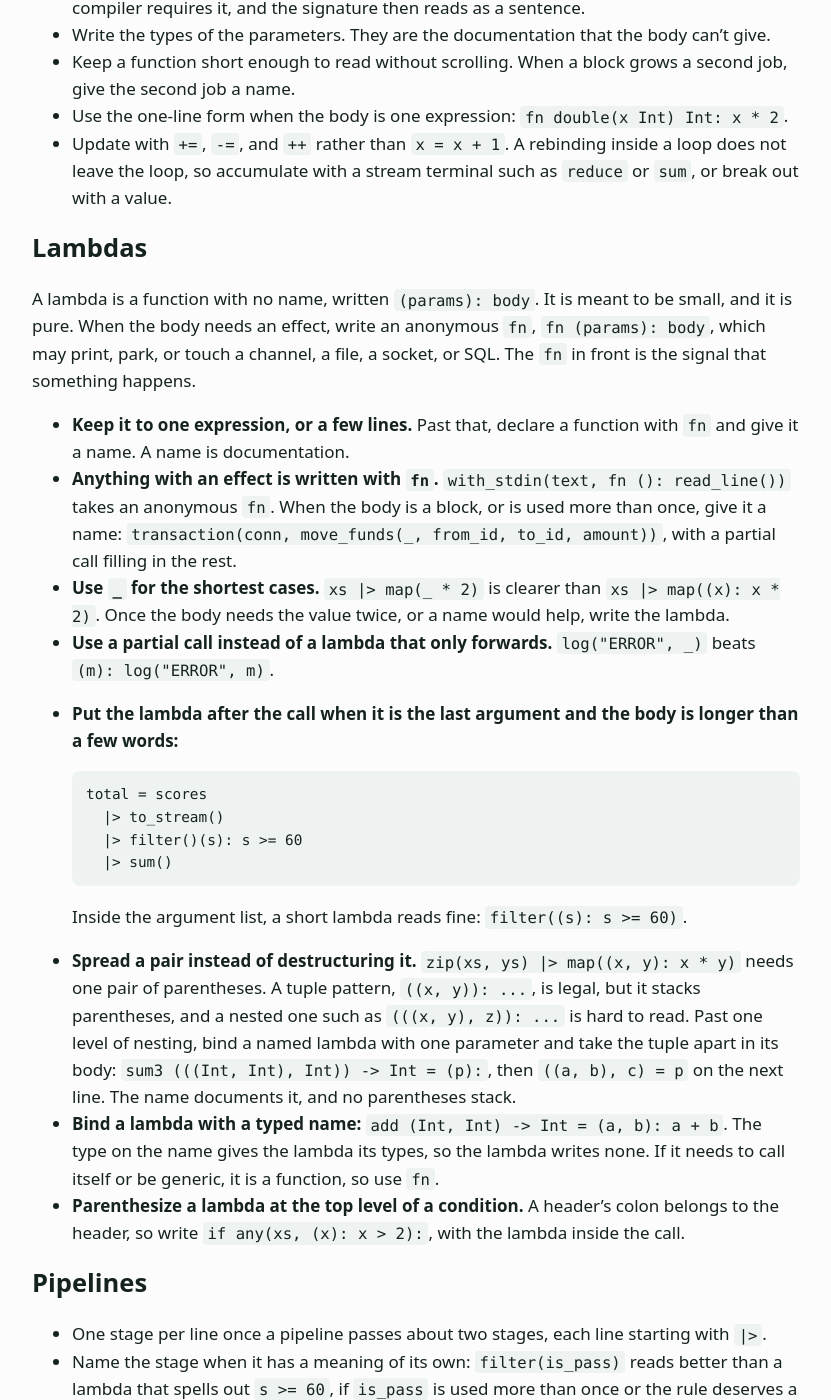
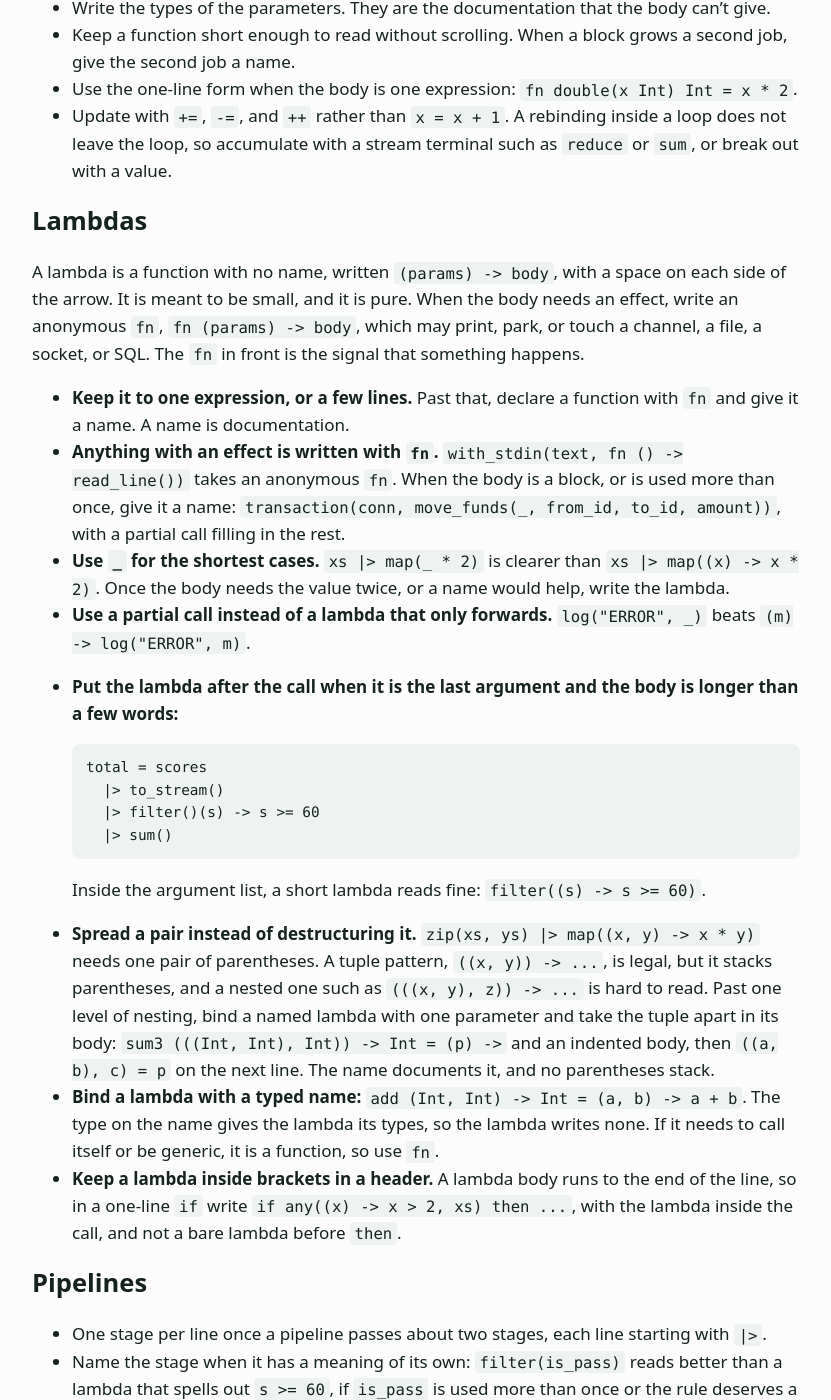
Before and after one commit to slconverse1/moxie, a Jekyll site: the page built from docs/style.md, in a window 1280 px wide and 1400 px high, scrolled down 908 px. Shown: the whole window, without its empty margins (224-1055 px from the left). Built offline with Jekyll 4.4.1, drawn with Linux system fonts in a browser that asks for light colours; some of the changed text lies outside the part shown.

Commit message:
Style Guide: lambda, one-line, else and get rules in the colonless syntax
Co-Authored-By: Claude Sonnet 5.5 <noreply@anthropic.com>
Claude-Session: https://claude.ai/code/session_01XCzUchPRZuBnrDtgjNTTye

````diff
--- a/docs/_includes/style-body.md
+++ b/docs/_includes/style-body.md
@@ -7,8 +7,7 @@ Run `moxie fmt` and stop thinking about layout. It has no options, so every moxi
 - Two spaces per level, no tabs, no trailing spaces.
 - Lines break at 80 columns. A long call or list gets one item per line, two spaces deeper, with the closing bracket back at the original level.
 - One space around operators and after a comma, none before a comma.
-- A lambda's colon touches the closing parenthesis and has one space after it: `(x): x + 1`.
-- An inline fiber has a space after `fn`: `run fn (tx)(out): ...`.
+- An inline fiber has a space after `fn`: `run fn (tx)(out) -> ...`.
 - A blank line before each top-level declaration, and no more than two in a row.
 
 ## Names
@@ -21,30 +20,30 @@ Run `moxie fmt` and stop thinking about layout. It has no options, so every moxi
 - Give every function a return type, and write `Unit` for one that returns nothing. The compiler requires it, and the signature then reads as a sentence.
 - Write the types of the parameters. They are the documentation that the body can't give.
 - Keep a function short enough to read without scrolling. When a block grows a second job, give the second job a name.
-- Use the one-line form when the body is one expression: `fn double(x Int) Int: x * 2`.
+- Use the one-line form when the body is one expression: `fn double(x Int) Int = x * 2`.
 - Update with `+=`, `-=`, and `++` rather than `x = x + 1`. A rebinding inside a loop does not leave the loop, so accumulate with a stream terminal such as `reduce` or `sum`, or break out with a value.
 
 ## Lambdas
 
-A lambda is a function with no name, written `(params): body`. It is meant to be small, and it is pure. When the body needs an effect, write an anonymous `fn`, `fn (params): body`, which may print, park, or touch a channel, a file, a socket, or SQL. The `fn` in front is the signal that something happens.
+A lambda is a function with no name, written `(params) -> body`, with a space on each side of the arrow. It is meant to be small, and it is pure. When the body needs an effect, write an anonymous `fn`, `fn (params) -> body`, which may print, park, or touch a channel, a file, a socket, or SQL. The `fn` in front is the signal that something happens.
 
 - **Keep it to one expression, or a few lines.** Past that, declare a function with `fn` and give it a name. A name is documentation.
-- **Anything with an effect is written with `fn`.** `with_stdin(text, fn (): read_line())` takes an anonymous `fn`. When the body is a block, or is used more than once, give it a name: `transaction(conn, move_funds(_, from_id, to_id, amount))`, with a partial call filling in the rest.
-- **Use `_` for the shortest cases.** `xs |> map(_ * 2)` is clearer than `xs |> map((x): x * 2)`. Once the body needs the value twice, or a name would help, write the lambda.
-- **Use a partial call instead of a lambda that only forwards.** `log("ERROR", _)` beats `(m): log("ERROR", m)`.
+- **Anything with an effect is written with `fn`.** `with_stdin(text, fn () -> read_line())` takes an anonymous `fn`. When the body is a block, or is used more than once, give it a name: `transaction(conn, move_funds(_, from_id, to_id, amount))`, with a partial call filling in the rest.
+- **Use `_` for the shortest cases.** `xs |> map(_ * 2)` is clearer than `xs |> map((x) -> x * 2)`. Once the body needs the value twice, or a name would help, write the lambda.
+- **Use a partial call instead of a lambda that only forwards.** `log("ERROR", _)` beats `(m) -> log("ERROR", m)`.
 - **Put the lambda after the call when it is the last argument and the body is longer than a few words:**
 
   ```
   total = scores
     |> to_stream()
-    |> filter()(s): s >= 60
+    |> filter()(s) -> s >= 60
     |> sum()
   ```
 
-  Inside the argument list, a short lambda reads fine: `filter((s): s >= 60)`.
-- **Spread a pair instead of destructuring it.** `zip(xs, ys) |> map((x, y): x * y)` needs one pair of parentheses. A tuple pattern, `((x, y)): ...`, is legal, but it stacks parentheses, and a nested one such as `(((x, y), z)): ...` is hard to read. Past one level of nesting, bind a named lambda with one parameter and take the tuple apart in its body: `sum3 (((Int, Int), Int)) -> Int = (p):`, then `((a, b), c) = p` on the next line. The name documents it, and no parentheses stack.
-- **Bind a lambda with a typed name:** `add (Int, Int) -> Int = (a, b): a + b`. The type on the name gives the lambda its types, so the lambda writes none. If it needs to call itself or be generic, it is a function, so use `fn`.
-- **Parenthesize a lambda at the top level of a condition.** A header's colon belongs to the header, so write `if any(xs, (x): x > 2):`, with the lambda inside the call.
+  Inside the argument list, a short lambda reads fine: `filter((s) -> s >= 60)`.
+- **Spread a pair instead of destructuring it.** `zip(xs, ys) |> map((x, y) -> x * y)` needs one pair of parentheses. A tuple pattern, `((x, y)) -> ...`, is legal, but it stacks parentheses, and a nested one such as `(((x, y), z)) -> ...` is hard to read. Past one level of nesting, bind a named lambda with one parameter and take the tuple apart in its body: `sum3 (((Int, Int), Int)) -> Int = (p) ->` and an indented body, then `((a, b), c) = p` on the next line. The name documents it, and no parentheses stack.
+- **Bind a lambda with a typed name:** `add (Int, Int) -> Int = (a, b) -> a + b`. The type on the name gives the lambda its types, so the lambda writes none. If it needs to call itself or be generic, it is a function, so use `fn`.
+- **Keep a lambda inside brackets in a header.** A lambda body runs to the end of the line, so in a one-line `if` write `if any((x) -> x > 2, xs) then ...`, with the lambda inside the call, and not a bare lambda before `then`.
 
 ## Pipelines
 
@@ -54,8 +53,8 @@ A lambda is a function with no name, written `(params): body`. It is meant to be
 
 ## Choices
 
-- **Write `else:` for the catch-all arm, not `_ ->`.** It is the last arm of a `when`, of a `select`, and of a `seq:`, and it never takes `->`: `else: "big"`, and in a `select` just `else: println("nothing")`, with no `case`. Keep `_` for what it is a pattern for, such as `(_, v)` or `Some(_)`. A catch-all that is the whole `when` (nothing else to match) is usually an `if`.
-- **Start with a field; reach for a `property` when a read or write needs code.** A caller can't tell them apart, so changing a field into a property later breaks nobody. Use a field delegate (`delegate(Percent)`) when one rule belongs to many fields, and a property when the rule is for one field or needs the others. Give a computed property a `get:` that is a short expression, mark a setter `priv set` when only the type's own methods should write, and use `lazy` for a pure value that costs something to compute. Share changing state through an Atom with `on_change`, not through a mutable static (there isn't one).
+- **Write `else` for the catch-all arm, not `_ ->`.** It is the last arm of a `when`, of a `select`, and of a `seq`, and it never takes `->`: `else "big"`, and in a `select` just `else println("nothing")`, with no `case`. Keep `_` for what it is a pattern for, such as `(_, v)` or `Some(_)`. A catch-all that is the whole `when` (nothing else to match) is usually an `if`.
+- **Start with a field; reach for a `property` when a read or write needs code.** A caller can't tell them apart, so changing a field into a property later breaks nobody. Use a field delegate (`delegate(Percent)`) when one rule belongs to many fields, and a property when the rule is for one field or needs the others. Give a computed property a `get ->` that is a short expression, mark a setter `priv set` when only the type's own methods should write, and use `lazy` for a pure value that costs something to compute. Share changing state through an Atom with `on_change`, not through a mutable static (there isn't one).
 
 ## Errors
 
````
